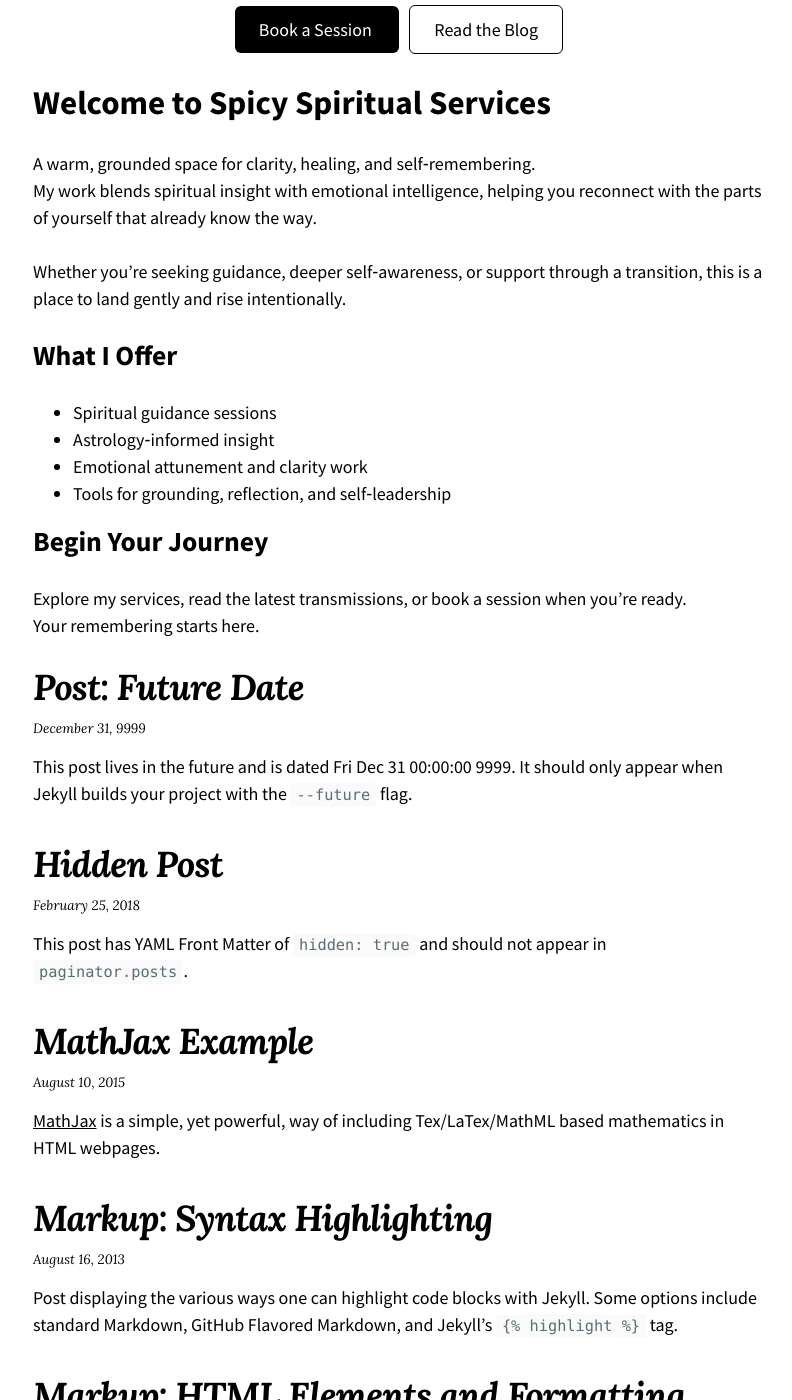
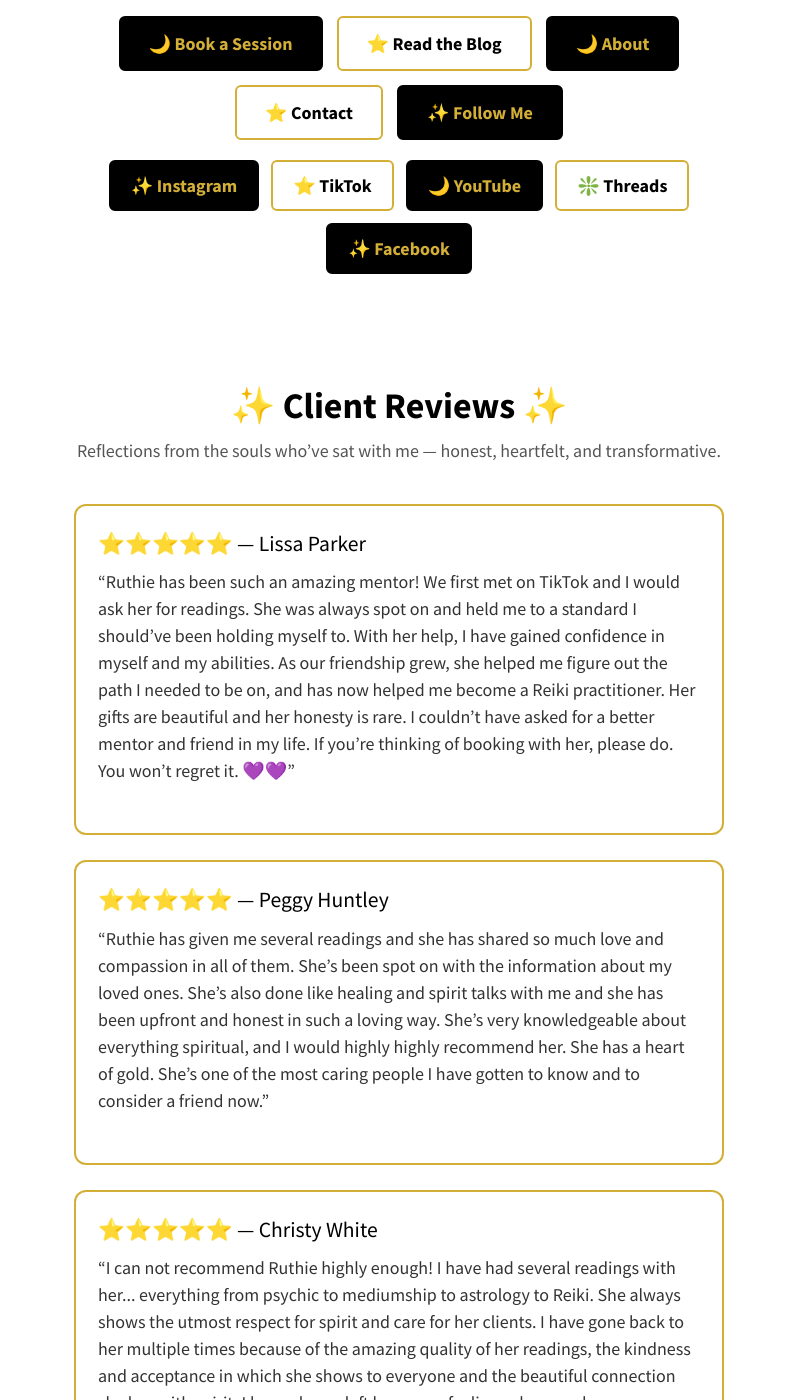
Before and after one commit to spicyspiritualservices/spicyspiritualservices.github.io, a Jekyll site: the page built from index.md, in a window 1280 px wide and 1400 px high, scrolled down 593 px. Shown: the whole window, without its empty margins (241-1033 px from the left). Built offline with Jekyll 4.4.1, drawn with Linux system fonts in a browser that asks for light colours; nearby versions of some CDN libraries; our own code applies the rules of GitHub Pages for plain Markdown files; some of the changed text lies outside the part shown.

Commit message:
Update index.md

```diff
--- a/index.md
+++ b/index.md
@@ -13,34 +13,111 @@
        alt="Ruthie Psychic Medium"
        style="border-radius: 12px; max-width: 320px; margin: 25px auto;">
 
-  <!-- BUTTONS -->
-  <div style="margin-top: 30px;">
+  <!-- MAIN BUTTONS -->
+  <div style="margin-top: 30px; display: flex; justify-content: center; gap: 14px; flex-wrap: wrap;">
+
     <a href="/services"
-       style="background:#000; color:#fff; padding:12px 24px; border-radius:6px; text-decoration:none; margin-right:10px;">
-      Book a Session
+       style="background:#000; color:#d4af37; padding:12px 28px; border-radius:6px; text-decoration:none; font-weight:600; display:inline-block; border:2px solid #000;">
+      🌙 Book a Session
     </a>
 
     <a href="/blog"
-       style="background:#fff; color:#000; padding:12px 24px; border:1px solid #000; border-radius:6px; text-decoration:none;">
-      Read the Blog
+       style="background:#fff; color:#000; padding:12px 28px; border-radius:6px; text-decoration:none; font-weight:600; display:inline-block; border:2px solid #d4af37;">
+      ⭐ Read the Blog
     </a>
+
+    <a href="/about"
+       style="background:#000; color:#d4af37; padding:12px 28px; border-radius:6px; text-decoration:none; font-weight:600; display:inline-block; border:2px solid #000;">
+      🌙 About
+    </a>
+
+    <a href="/contact"
+       style="background:#fff; color:#000; padding:12px 28px; border-radius:6px; text-decoration:none; font-weight:600; display:inline-block; border:2px solid #d4af37;">
+      ⭐ Contact
+    </a>
+
+    <!-- UPDATED FOLLOW ME BUTTON WITH TIKTOK LINK -->
+    <a href="https://www.tiktok.com/@spicyspiritualityy?_r=1&_t=ZP-93fwITSOf2U"
+       style="background:#000; color:#d4af37; padding:12px 28px; border-radius:6px; text-decoration:none; font-weight:600; display:inline-block; border:2px solid #000;">
+      ✨ Follow Me
+    </a>
+
+  </div>
+
+  <!-- SOCIAL MEDIA ROW -->
+  <div style="margin-top: 20px; display: flex; justify-content: center; gap: 12px; flex-wrap: wrap;">
+
+    <a href="https://www.instagram.com/ruthie_psychicmediumandmentor_?igsh=MXR4cGZxOG9tMWc0Ng%3D%3D&utm_source=qr"
+       style="background:#000; color:#d4af37; padding:10px 20px; border-radius:6px; text-decoration:none; font-weight:600; display:inline-block; border:2px solid #000;">
+      ✨ Instagram
+    </a>
+
+    <a href="https://www.tiktok.com/@spicyspiritualityy?_r=1&_t=ZP-93fwITSOf2U"
+       style="background:#fff; color:#000; padding:10px 20px; border-radius:6px; text-decoration:none; font-weight:600; display:inline-block; border:2px solid #d4af37;">
+      ⭐ TikTok
+    </a>
+
+    <a href="https://youtube.com/@spicyspiritualityy?si=tCzdSBRxDPT0Ls0j"
+       style="background:#000; color:#d4af37; padding:10px 20px; border-radius:6px; text-decoration:none; font-weight:600; display:inline-block; border:2px solid #000;">
+      🌙 YouTube
+    </a>
+
+    <a href="https://www.threads.com/@ruthieinsights_?igshid=NTc4MTIwNjQ2YQ=="
+       style="background:#fff; color:#000; padding:10px 20px; border-radius:6px; text-decoration:none; font-weight:600; display:inline-block; border:2px solid #d4af37;">
+      ❇️ Threads
+    </a>
+
+    <a href="https://www.facebook.com/share/16zCygcV9a/?mibextid=wwXIfr"
+       style="background:#000; color:#d4af37; padding:10px 20px; border-radius:6px; text-decoration:none; font-weight:600; display:inline-block; border:2px solid #000;">
+      ✨ Facebook
+    </a>
+
   </div>
 
 </div>
 
-# Welcome to Spicy Spiritual Services
 
-A warm, grounded space for clarity, healing, and self‑remembering.
-My work blends spiritual insight with emotional intelligence, helping you reconnect with the parts of yourself that already know the way.
+<!-- REVIEWS SECTION -->
+<div style="margin-top: 70px; text-align: center;">
 
-Whether you’re seeking guidance, deeper self‑awareness, or support through a transition, this is a place to land gently and rise intentionally.
+  <h2 style="font-size: 2rem; margin-bottom: 10px; color:#000;">
+    ✨ Client Reviews ✨
+  </h2>
 
-## What I Offer
-- Spiritual guidance sessions
-- Astrology‑informed insight
-- Emotional attunement and clarity work
-- Tools for grounding, reflection, and self‑leadership
+  <p style="max-width: 650px; margin: 0 auto 40px; color:#555;">
+    Reflections from the souls who’ve sat with me — honest, heartfelt, and transformative.
+  </p>
 
-## Begin Your Journey
-Explore my services, read the latest transmissions, or book a session when you’re ready.
-Your remembering starts here.
+  <!-- REVIEW 1 -->
+  <div style="background:#fff; border:2px solid #d4af37; border-radius:12px; padding:22px; max-width:650px; margin:0 auto 25px; text-align:left;">
+    <p style="font-size:1.2rem; color:#000; margin-bottom:8px;">⭐⭐⭐⭐⭐ — Lissa Parker</p>
+    <p style="color:#333;">
+      “Ruthie has been such an amazing mentor! We first met on TikTok and I would ask her for readings. She was always spot on and held me to a standard I should’ve been holding myself to. With her help, I have gained confidence in myself and my abilities. As our friendship grew, she helped me figure out the path I needed to be on, and has now helped me become a Reiki practitioner. Her gifts are beautiful and her honesty is rare. I couldn’t have asked for a better mentor and friend in my life. If you’re thinking of booking with her, please do. You won’t regret it. 💜💜”
+    </p>
+  </div>
+
+  <!-- REVIEW 2 -->
+  <div style="background:#fff; border:2px solid #d4af37; border-radius:12px; padding:22px; max-width:650px; margin:0 auto 25px; text-align:left;">
+    <p style="font-size:1.2rem; color:#000; margin-bottom:8px;">⭐⭐⭐⭐⭐ — Peggy Huntley</p>
+    <p style="color:#333;">
+      “Ruthie has given me several readings and she has shared so much love and compassion in all of them. She’s been spot on with the information about my loved ones. She’s also done like healing and spirit talks with me and she has been upfront and honest in such a loving way. She’s very knowledgeable about everything spiritual, and I would highly highly recommend her. She has a heart of gold. She’s one of the most caring people I have gotten to know and to consider a friend now.”
+    </p>
+  </div>
+
+  <!-- REVIEW 3 -->
+  <div style="background:#fff; border:2px solid #d4af37; border-radius:12px; padding:22px; max-width:650px; margin:0 auto 25px; text-align:left;">
+    <p style="font-size:1.2rem; color:#000; margin-bottom:8px;">⭐⭐⭐⭐⭐ — Christy White</p>
+    <p style="color:#333;">
+      “I can not recommend Ruthie highly enough! I have had several readings with her... everything from psychic to mediumship to astrology to Reiki. She always shows the utmost respect for spirit and care for her clients. I have gone back to her multiple times because of the amazing quality of her readings, the kindness and acceptance in which she shows to everyone and the beautiful connection she has with spirit. I have always left her space feeling calmer and more connected to spirit. She is wise beyond her years. If you are looking for someone to have a reading with, I highly encourage you to book with her. I am so grateful for her guidance and support. 💜”
+    </p>
+  </div>
+
+  <!-- MORE REVIEWS LINK -->
+  <p style="margin-top: 30px;">
+    <a href="https://www.google.com/search?q=Spicy+Spiritual+Services+reviews"
+       style="color:#d4af37; font-weight:600; text-decoration:none;">
+      ✨ See More Reviews on Google
+    </a>
+  </p>
+
+</div>
```
